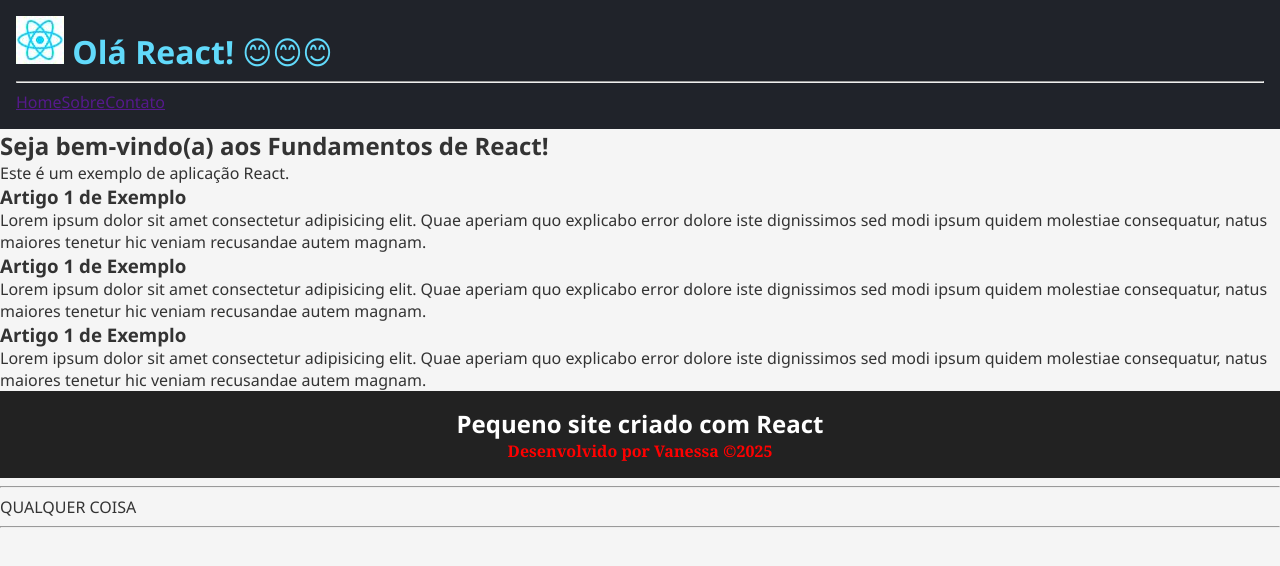
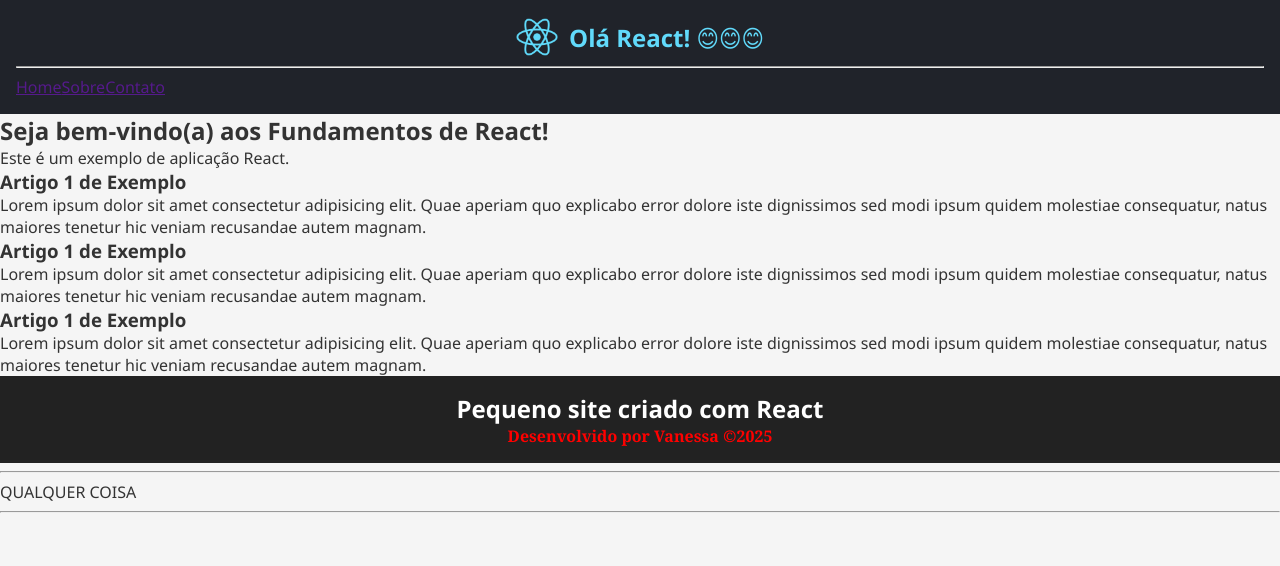
Before and after one commit to VanessaBaldin1/react-fundamentos, a React (Vite) app: page / in a window 1280 px wide. Shown: the top 566 px of the page. Built offline with nearby package versions, Linux system fonts and the light colour scheme.

Commit message:
Utilizando metodo modulos do CSS
Alteração do logo

```diff
--- a/src/components/Cabecalho.module.css
+++ b/src/components/Cabecalho.module.css
@@ -8,3 +8,17 @@ Isso, vai te obrigar a usar a classe através de sintaxe de array com colchetes.
   color: #61dafb;
   padding: 1rem;
 }
+
+.logo {
+  vertical-align: middle;
+  margin-right: 0.2rem;
+  width: 42px;
+}
+
+.titulo {
+  display: flex;
+  align-items: center;
+  justify-content: center;
+  gap: 0.5rem;
+  font-size: 1.5rem;
+}
--- a/src/components/Cabecalho.tsx
+++ b/src/components/Cabecalho.tsx
@@ -10,8 +10,8 @@ import estilos from "./Cabecalho.module.css";
 export default function Cabecalho() {
   return (
     <header className={estilos.topoSite}>
-      <h1>
-        <img src={logo} alt="" /> Olá React! 😊😊😊
+      <h1 className={estilos.titulo}>
+        <img className={estilos.logo} src={logo} alt="" /> Olá React! 😊😊😊
       </h1>
       <hr />
 
```
Also changed, not shown: src/assets/logo-react.png.
